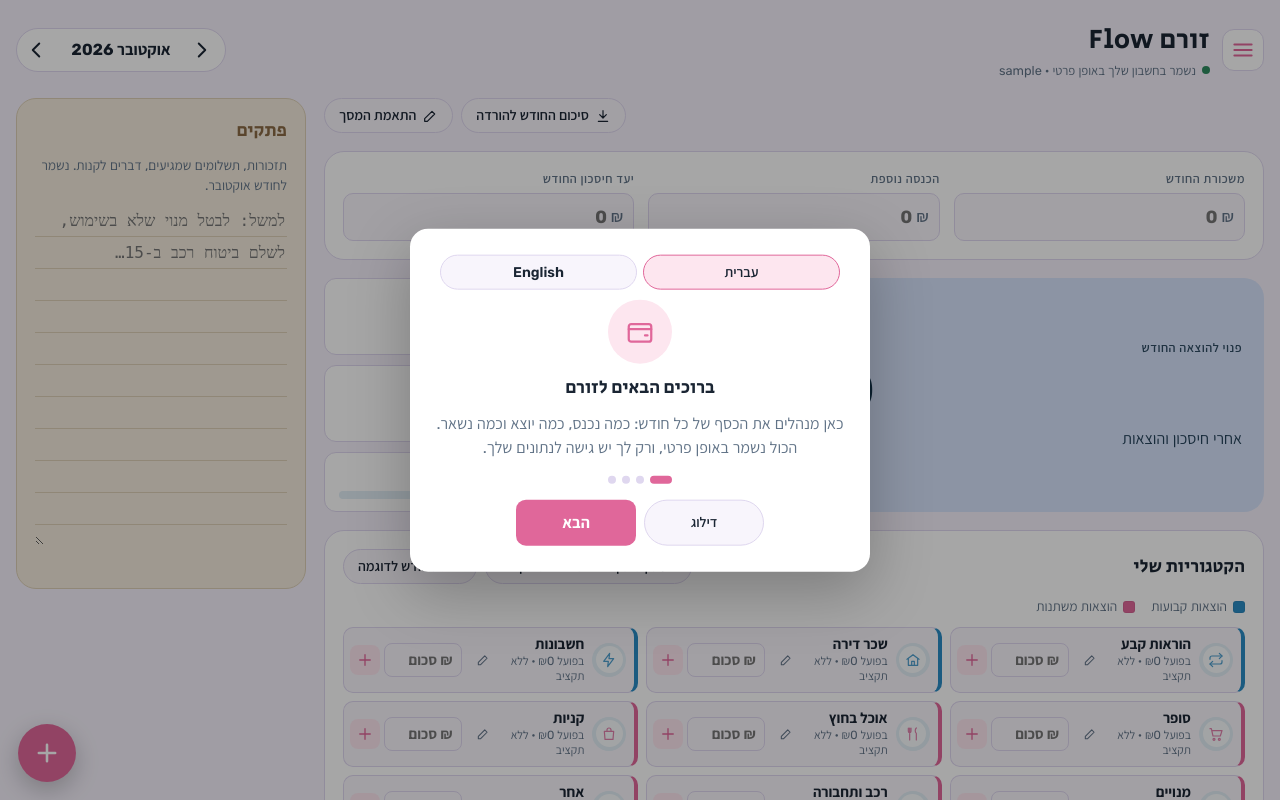
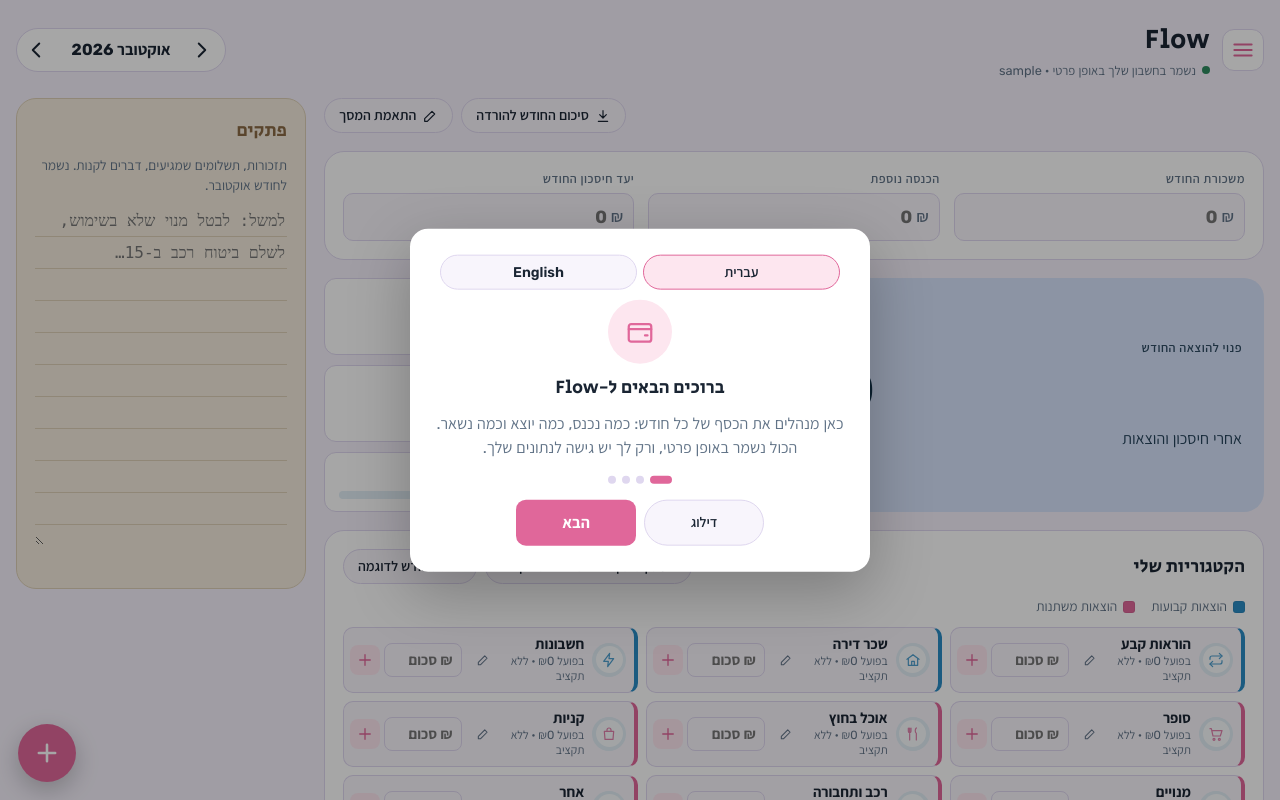
Before and after one commit to hodayayosef/flow, a Flask app: page / in a window 1280 px wide. Run offline with Flask 3, Linux system fonts and the light colour scheme; the visitor is signed in with stand-in values (Sample User, id 1); some web fonts are replaced.

Commit message:
Brand name: English only (Flow), no Hebrew

```diff
--- a/static/index.html
+++ b/static/index.html
@@ -3,7 +3,7 @@
 <head>
 <meta charset="utf-8">
 <meta name="viewport" content="width=device-width,initial-scale=1,viewport-fit=cover">
-<title>זורם Flow</title>
+<title>Flow</title>
 <meta name="description" content="ניהול כסף חודשי חכם ומסודר">
 <link rel="manifest" href="/manifest.webmanifest">
 <link rel="icon" href="/static/icons/icon.svg" type="image/svg+xml">
@@ -11,7 +11,7 @@
 <meta name="theme-color" content="#d7e3fb">
 <meta name="apple-mobile-web-app-capable" content="yes">
 <meta name="mobile-web-app-capable" content="yes">
-<meta name="apple-mobile-web-app-title" content="זורם Flow">
+<meta name="apple-mobile-web-app-title" content="Flow">
 <link rel="stylesheet" href="/static/fonts.css">
 <style>
 /* base reset */
@@ -880,7 +880,7 @@ function render(){
     <div class="htitle">
       <button class="foldbtn" id="foldBtn" aria-label="פתיחת התיקייה">${ic('menu')}</button>
       <div>
-        <h1>${view==='charts'?'דיאגרמות · ':view==='calendar'?'יומן · ':view==='search'?'חיפוש · ':view==='calc'?'מחשבון · ':view==='backup'?'גיבוי · ':''}${esc(B().name==='אישי'?'זורם Flow':B().name)}</h1>
+        <h1>${view==='charts'?'דיאגרמות · ':view==='calendar'?'יומן · ':view==='search'?'חיפוש · ':view==='calc'?'מחשבון · ':view==='backup'?'גיבוי · ':''}${esc(B().name==='אישי'?'Flow':B().name)}</h1>
         <div class="status ${store.mode==='db'?'':'local'}" id="status"><i></i><span>${store.mode==='db'?'נשמר בחשבון שלך באופן פרטי':'נשמר בדפדפן הזה בלבד'}${store.user?` · ${esc(store.user)}`:''}</span></div>
       </div>
     </div>
@@ -1353,7 +1353,7 @@ function custHTML(){
 
 /* ----- onboarding (#7) ----- */
 const ONB=[
-  ['ברוכים הבאים לזורם','כאן מנהלים את הכסף של כל חודש: כמה נכנס, כמה יוצא וכמה נשאר. הכול נשמר באופן פרטי, ורק לך יש גישה לנתונים שלך.','wallet'],
+  ['ברוכים הבאים ל-Flow','כאן מנהלים את הכסף של כל חודש: כמה נכנס, כמה יוצא וכמה נשאר. הכול נשמר באופן פרטי, ורק לך יש גישה לנתונים שלך.','wallet'],
   ['מתחילים מההכנסה','למעלה מזינים את המשכורת של החודש ויעד חיסכון. הסכום הגדול בתכלת מראה כמה נשאר להוציא, וכמה זה יוצא ליום.','coins'],
   ['מוסיפים הוצאות','בכל קטגוריה מקלידים סכום בריבוע השקוף ולוחצים +. אפשר גם להשתמש בכפתור הוורוד בפינה. לחיצה על שם הקטגוריה פותחת תקציב, הוצאות קבועות ועוד. בחירת הקטגוריות שרלוונטיות לך נמצאת בסוף הרשימה.','plus'],
   ['התיקייה בצד','בתיקייה יש חשבונות נוספים (למשל עסק), דיאגרמות, יומן, חיפוש, מחשבון וגיבוי. בטלפון פותחים אותה מכפתור התיקייה ליד הכותרת.','folder']
@@ -1435,7 +1435,7 @@ async function buildReport(){
   // header
   rr(0,0,W,230,0,C.sky);
   T(`סיכום ${MONTHS[cur.getMonth()]} ${cur.getFullYear()}`,R,110,{f:`64px ${D}`,col:C.skyInk});
-  T(B().name==='אישי'?'זורם Flow':B().name,R,165,{f:`30px ${FB}`,col:C.skyInk});
+  T(B().name==='אישי'?'Flow':B().name,R,165,{f:`30px ${FB}`,col:C.skyInk});
   T(`הופק ב-${new Date().toLocaleDateString('he-IL')}`,L,165,{f:`24px ${FB}`,col:C.skyInk,al:'left'});
   if(M.motto) {x.font=`italic 26px ${FB}`;T(`"${M.motto.slice(0,70)}"`,R,205,{f:`26px ${FB}`,col:C.skyInk})}
   // KPI cards
@@ -1478,7 +1478,7 @@ async function buildReport(){
   if(!rows.length){y+=58;T('לא נרשמו הוצאות החודש',R,y,{col:C.muted})}
   if(rows.length>show.length){y+=50;T(`ועוד ${rows.length-show.length} קטגוריות נוספות`,R,y,{f:`24px ${FB}`,col:C.muted})}
   // footer
-  rr(0,H-90,W,90,0,C.beige);T('זורם · ניהול כסף חכם ומסודר',W/2,H-38,{f:`24px ${FB}`,col:'#8a6a45',al:'center'});
+  rr(0,H-90,W,90,0,C.beige);T('Flow · ניהול כסף חכם ומסודר',W/2,H-38,{f:`24px ${FB}`,col:'#8a6a45',al:'center'});
   const url=cv.toDataURL('image/png');
   report={cv,url,name:`סיכום-${B().name}-${keyOf(cur)}`};
   if(reportOpen) render();
@@ -1528,7 +1528,7 @@ function bindExtras2($,on){
   // backup
   on('doBackup','click',doBackup);
   on('restoreFile','change',e=>{const f=e.target.files&&e.target.files[0];if(!f)return;const r=new FileReader();
-    r.onload=()=>{try{const d=JSON.parse(r.result);if(d.app!=='kis-hachodshi') throw 0;restoreData=d;backupMsg=''}catch(_){restoreData=null;backupMsg='הקובץ הזה לא נראה כמו גיבוי של זורם'}render()};r.readAsText(f)});
+    r.onload=()=>{try{const d=JSON.parse(r.result);if(d.app!=='kis-hachodshi') throw 0;restoreData=d;backupMsg=''}catch(_){restoreData=null;backupMsg='הקובץ הזה לא נראה כמו גיבוי של Flow'}render()};r.readAsText(f)});
   on('restoreYes','click',doRestore);on('restoreNo','click',()=>{restoreData=null;render()});
   // report
   on('reportBtn','click',()=>{reportOpen=true;report=null;backupMsg='';render();buildReport().catch(()=>{backupMsg='לא הצלחתי להכין את הסיכום';render()})});
@@ -1548,7 +1548,7 @@ const EN={
 'חומרים וציוד':'Materials & equipment','פרסום ושיווק':'Advertising & marketing','נסיעות ודלק':'Travel & fuel','טלפון ואינטרנט':'Phone & internet','תוכנות ומנויים':'Software & subscriptions','עמלות ותשלומים':'Fees & payments','שכירות מקום':'Space rental','ביטוח עסקי':'Business insurance','רו״ח והנהלת חשבונות':'Accountant & bookkeeping','מע״מ ומסים':'VAT & taxes','הדרכות וקורסים':'Training & courses','משלוחים ואריזה':'Shipping & packaging','חניות':'Parking',
 'בית וחשבונות':'Home & bills','אוכל וקניות':'Food & shopping','טיפוח ובריאות':'Care & health','פנאי ומשפחה':'Leisure & family','תחבורה':'Transport','כסף וחיסכון':'Money & savings','שונות':'Misc','הקטגוריות שלי':'My categories','קטגוריות של עסק':'Business categories',
 // general UI
-'זורם':'Flow','אישי':'Personal','אישי נוסף':'Another personal','עסק':'Business','התיקייה שלי':'My folder','פתיחת התיקייה':'Open folder','חשבונות ':'Accounts','+ חשבון חדש':'+ New account','שם החשבון':'Account name','יצירה':'Create','ביטול':'Cancel','שמירה':'Save','סגירה':'Close','סיום':'Done','הבא':'Next','הקודם':'Back','דילוג':'Skip','כן, למחוק':'Yes, delete','מחיקת החשבון':'Delete account','למחוק את החשבון':'Delete the account','עריכת השם של':'Rename','מחיקת':'Delete',
+'אישי':'Personal','אישי נוסף':'Another personal','עסק':'Business','התיקייה שלי':'My folder','פתיחת התיקייה':'Open folder','חשבונות ':'Accounts','+ חשבון חדש':'+ New account','שם החשבון':'Account name','יצירה':'Create','ביטול':'Cancel','שמירה':'Save','סגירה':'Close','סיום':'Done','הבא':'Next','הקודם':'Back','דילוג':'Skip','כן, למחוק':'Yes, delete','מחיקת החשבון':'Delete account','למחוק את החשבון':'Delete the account','עריכת השם של':'Rename','מחיקת':'Delete',
 'תצוגה':'View','ניהול החודש':'This month','דיאגרמות חודשיות':'Monthly charts','יומן':'Calendar','חיפוש הוצאות':'Search expenses','מחשבון':'Calculator','גיבוי ושחזור':'Backup & restore','הדרכה קצרה':'Quick tour','צבעי האתר':'Site colors','דיאגרמות לפי חודש':'Charts by month','שפה':'Language',
 'דיאגרמות · ':'Charts · ','יומן · ':'Calendar · ','חיפוש · ':'Search · ','מחשבון · ':'Calculator · ','גיבוי · ':'Backup · ',
 'נשמר בחשבון שלך באופן פרטי':'Saved privately to your account','נשמר בדפדפן הזה בלבד':'Saved in this browser only','השמירה נכשלה, כדאי לנסות שוב':'Saving failed, please try again','טוען את התקציב…':'Loading your budget…',
@@ -1588,13 +1588,13 @@ const EN={
 // calculator
 'אפשר גם להקליד במקלדת':'You can also use the keyboard','+ מע״מ':'+ VAT','בלי מע״מ':'Without VAT','הוספת התוצאה כהוצאה':'Add result as expense','צריך סכום חיובי':'Needs a positive amount',
 // backup
-'כל החשבונות, החודשים, הפתקים והיומן בקובץ אחד':'All accounts, months, notes and calendar in one file','כדאי להוריד גיבוי מדי פעם, ובמיוחד לפני מעבר למכשיר אחר. את הקובץ אפשר לטעון כאן בחזרה בכל מכשיר.':'Download a backup now and then, especially before switching devices. You can load the file back here on any device.','הורדת גיבוי':'Download backup','טעינת גיבוי מקובץ':'Load backup from file','מכינים את הגיבוי…':'Preparing the backup…','הגיבוי נשמר. כדאי לשמור אותו במקום בטוח.':'Backup saved. Keep it somewhere safe.','הגיבוי נטען בהצלחה':'Backup loaded successfully','הקובץ הזה לא נראה כמו גיבוי של זורם':'This file doesn’t look like a Flow backup','לטעון את הגיבוי מ-':'Load the backup from','? הוא כולל':'? It includes','חודשים ו-':'months and','חשבונות. נתונים קיימים באותם חודשים יוחלפו בנתונים מהגיבוי.':'accounts. Existing data in those months will be replaced.','כן, לטעון':'Yes, load it','? כל ההוצאות, התקציבים והפתקים שלו יימחקו ולא יהיה אפשר לשחזר אותם.':'? All its expenses, budgets and notes will be deleted and can’t be restored.',
+'כל החשבונות, החודשים, הפתקים והיומן בקובץ אחד':'All accounts, months, notes and calendar in one file','כדאי להוריד גיבוי מדי פעם, ובמיוחד לפני מעבר למכשיר אחר. את הקובץ אפשר לטעון כאן בחזרה בכל מכשיר.':'Download a backup now and then, especially before switching devices. You can load the file back here on any device.','הורדת גיבוי':'Download backup','טעינת גיבוי מקובץ':'Load backup from file','מכינים את הגיבוי…':'Preparing the backup…','הגיבוי נשמר. כדאי לשמור אותו במקום בטוח.':'Backup saved. Keep it somewhere safe.','הגיבוי נטען בהצלחה':'Backup loaded successfully','הקובץ הזה לא נראה כמו גיבוי של Flow':'This file doesn’t look like a Flow backup','לטעון את הגיבוי מ-':'Load the backup from','? הוא כולל':'? It includes','חודשים ו-':'months and','חשבונות. נתונים קיימים באותם חודשים יוחלפו בנתונים מהגיבוי.':'accounts. Existing data in those months will be replaced.','כן, לטעון':'Yes, load it','? כל ההוצאות, התקציבים והפתקים שלו יימחקו ולא יהיה אפשר לשחזר אותם.':'? All its expenses, budgets and notes will be deleted and can’t be restored.',
 // chooser & report & onboarding
 'בוחרים מה יוצג במסך ניהול החודש':'Choose what appears on the month screen','הסכום הפנוי והסיכום':'Free amount & overview','קטגוריות':'Categories','לקוחות שלא שילמו (בעסק)':'Unpaid clients (business)',
 'סיכום החודש להורדה ':'Month summary download','להורדה':'to download','הכנסות, הוצאות וחיסכון של החודש':'This month’s income, expenses and savings','מכינים את הסיכום…':'Preparing the summary…','שמירה כתמונה':'Save as image','שמירה כקובץ PDF':'Save as PDF','תצוגה מקדימה של סיכום החודש':'Month summary preview','לא הצלחתי להכין את הסיכום':'Couldn’t prepare the summary',
-'ברוכים הבאים לזורם':'Welcome to Flow','כאן מנהלים את הכסף של כל חודש: כמה נכנס, כמה יוצא וכמה נשאר. הכול נשמר באופן פרטי, ורק לך יש גישה לנתונים שלך.':'Manage each month’s money here: what comes in, what goes out and what’s left. Everything is saved privately, and only you can access your data.','מתחילים מההכנסה':'Start with income','למעלה מזינים את המשכורת של החודש ויעד חיסכון. הסכום הגדול בתכלת מראה כמה נשאר להוציא, וכמה זה יוצא ליום.':'Enter this month’s salary and a savings goal at the top. The big blue number shows how much is left to spend, and how much that is per day.','מוסיפים הוצאות':'Add expenses','בכל קטגוריה מקלידים סכום בריבוע השקוף ולוחצים +. אפשר גם להשתמש בכפתור הוורוד בפינה. לחיצה על שם הקטגוריה פותחת תקציב, הוצאות קבועות ועוד. בחירת הקטגוריות שרלוונטיות לך נמצאת בסוף הרשימה.':'Type an amount in the clear box of any category and press +. You can also use the round button in the corner. Tapping a category name opens its budget, recurring expenses and more. Choosing your categories is at the end of the list.','התיקייה בצד':'The side folder','בתיקייה יש חשבונות נוספים (למשל עסק), דיאגרמות, יומן, חיפוש, מחשבון וגיבוי. בטלפון פותחים אותה מכפתור התיקייה ליד הכותרת.':'The folder has more accounts (like a business), charts, calendar, search, calculator and backup. On a phone, open it with the folder button next to the title.','יאללה, מתחילים':'Let’s go',
+'ברוכים הבאים ל-Flow':'Welcome to Flow','כאן מנהלים את הכסף של כל חודש: כמה נכנס, כמה יוצא וכמה נשאר. הכול נשמר באופן פרטי, ורק לך יש גישה לנתונים שלך.':'Manage each month’s money here: what comes in, what goes out and what’s left. Everything is saved privately, and only you can access your data.','מתחילים מההכנסה':'Start with income','למעלה מזינים את המשכורת של החודש ויעד חיסכון. הסכום הגדול בתכלת מראה כמה נשאר להוציא, וכמה זה יוצא ליום.':'Enter this month’s salary and a savings goal at the top. The big blue number shows how much is left to spend, and how much that is per day.','מוסיפים הוצאות':'Add expenses','בכל קטגוריה מקלידים סכום בריבוע השקוף ולוחצים +. אפשר גם להשתמש בכפתור הוורוד בפינה. לחיצה על שם הקטגוריה פותחת תקציב, הוצאות קבועות ועוד. בחירת הקטגוריות שרלוונטיות לך נמצאת בסוף הרשימה.':'Type an amount in the clear box of any category and press +. You can also use the round button in the corner. Tapping a category name opens its budget, recurring expenses and more. Choosing your categories is at the end of the list.','התיקייה בצד':'The side folder','בתיקייה יש חשבונות נוספים (למשל עסק), דיאגרמות, יומן, חיפוש, מחשבון וגיבוי. בטלפון פותחים אותה מכפתור התיקייה ליד הכותרת.':'The folder has more accounts (like a business), charts, calendar, search, calculator and backup. On a phone, open it with the folder button next to the title.','יאללה, מתחילים':'Let’s go',
 // report canvas
-'הופק ב-':'Generated on','הכנסות ':'Income','נחסך':'Saved','נשאר פנוי':'Left free','חיסכון':'Savings','יעד החיסכון החודשי':'Monthly savings goal','· הושגו':'· achieved','% מהיעד':'% of goal','לא הוגדר יעד חיסכון החודש':'No savings goal set this month','הופרש לחיסכון למטרה':'Set aside for savings goal','הושקע:':'Invested:','אתגר החודש (':'Monthly challenge (','· הצלחה!':'· success!','מע״מ להעברה (בערך):':'VAT to pay (approx.):','באשראי, יורד בחודש הבא:':'On credit, charged next month:','קבועות מול משתנות':'Fixed vs variable','הוצאות לפי קטגוריה':'Expenses by category','לא נרשמו הוצאות החודש':'No expenses recorded this month','ועוד':'and','קטגוריות נוספות':'more categories','זורם · ניהול כסף חכם ומסודר':'Flow · smart, organized money management',
+'הופק ב-':'Generated on','הכנסות ':'Income','נחסך':'Saved','נשאר פנוי':'Left free','חיסכון':'Savings','יעד החיסכון החודשי':'Monthly savings goal','· הושגו':'· achieved','% מהיעד':'% of goal','לא הוגדר יעד חיסכון החודש':'No savings goal set this month','הופרש לחיסכון למטרה':'Set aside for savings goal','הושקע:':'Invested:','אתגר החודש (':'Monthly challenge (','· הצלחה!':'· success!','מע״מ להעברה (בערך):':'VAT to pay (approx.):','באשראי, יורד בחודש הבא:':'On credit, charged next month:','קבועות מול משתנות':'Fixed vs variable','הוצאות לפי קטגוריה':'Expenses by category','לא נרשמו הוצאות החודש':'No expenses recorded this month','ועוד':'and','קטגוריות נוספות':'more categories','Flow · ניהול כסף חכם ומסודר':'Flow · smart, organized money management',
 // sample data notes
 'שופרסל':'Supermarket','רמי לוי':'Grocery store','לק ג׳ל':'Gel polish','ארוחה עם חברות':'Dinner with friends','אוכל לחתול':'Cat food','מנוי לחדר כושר':'Gym membership','נעליים':'Shoes','דלק':'Fuel','נטפליקס וספוטיפיי':'Netflix & Spotify','ביטוח בריאות':'Health insurance',
 'סוג':'Type','תיאור':'Description','תאריך':'Date','קבועה':'Fixed','משתנה':'Variable','אשראי לחודש הבא':'Credit next month','נשאר':'Left','להשאיר בעסק':'Keep in business','יעד חיסכון':'Savings goal','מע״מ להעברה (בערך)':'VAT to pay (approx.)',
--- a/templates/login.html
+++ b/templates/login.html
@@ -3,7 +3,7 @@
 <head>
 <meta charset="utf-8">
 <meta name="viewport" content="width=device-width,initial-scale=1,viewport-fit=cover">
-<title>{{ 'הרשמה' if mode=='register' else 'כניסה' }} · זורם Flow</title>
+<title>{{ 'הרשמה' if mode=='register' else 'כניסה' }} · Flow</title>
 <link rel="manifest" href="/manifest.webmanifest">
 <link rel="icon" href="/static/icons/icon.svg" type="image/svg+xml">
 <meta name="theme-color" content="#d7e3fb">
@@ -34,7 +34,7 @@ button:hover{filter:brightness(1.06)}
 <main class="card">
   <div class="top">
     <img src="/static/icons/icon.svg" alt="">
-    <h1>זורם Flow</h1>
+    <h1>Flow</h1>
     <p>{{ 'פתיחת חשבון חדש' if mode=='register' else 'כניסה לחשבון שלך' }}</p>
   </div>
   <form method="post" autocomplete="on">
```
Also changed, not shown: static/manifest.webmanifest.
